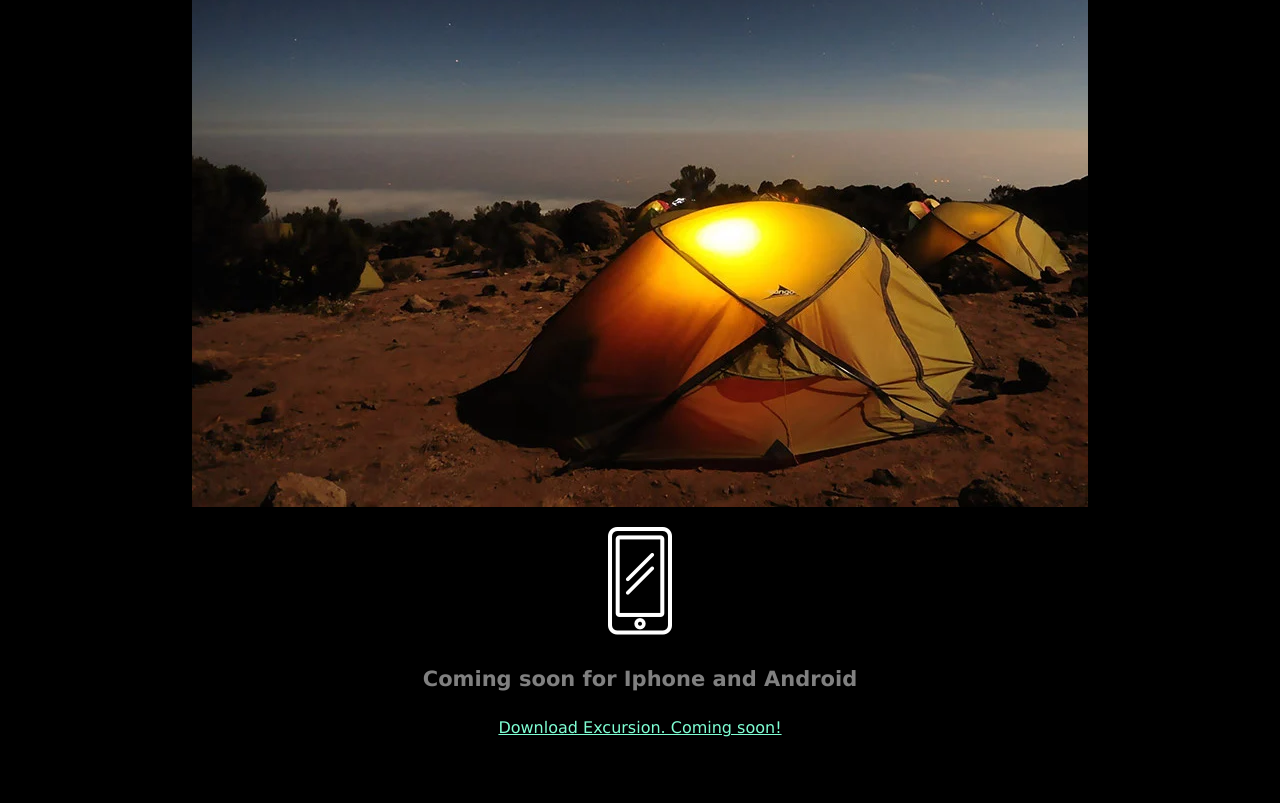
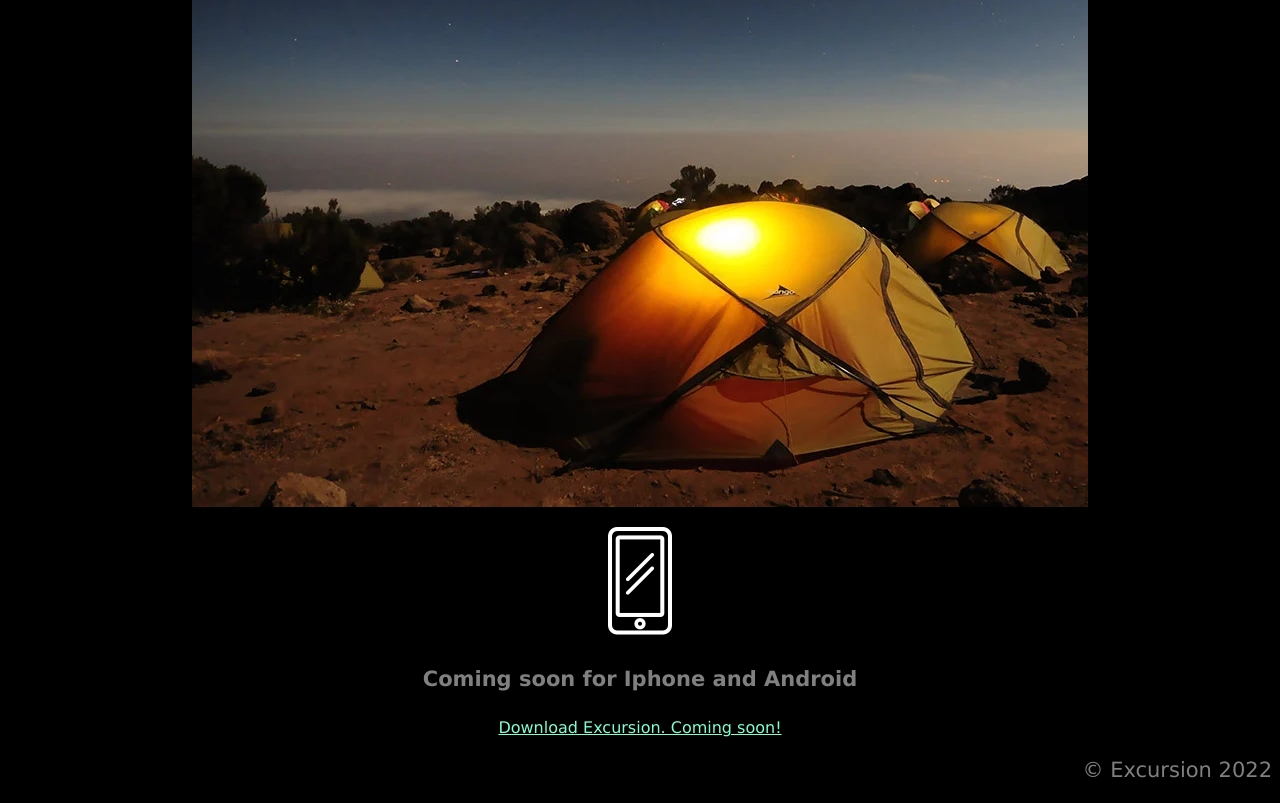
Before and after one commit to emilianohdez/excursion, a plain HTML site: page index.html in a window 1280 px wide. Shown: the part 505-1308 px from the top of the page. Before the commit the page ends 1258 px from the top, so only its background shows below. Drawn offline with Linux system fonts and the light colour scheme.

Commit message:
footer text added

```diff
--- a/index.html
+++ b/index.html
@@ -19,5 +19,6 @@
         <p><img src="resources/images/phone.webp" alt="phone icon"></p>
         <h4 class="header--subheader">Coming soon for Iphone and Android</h4>
         <p><a class="link--cta" href="#">Download Excursion. Coming soon!</a></p>
+        <p class="footer--copyright">© Excursion 2022</p>
     </body>
 </html>
--- a/resources/css/style.css
+++ b/resources/css/style.css
@@ -24,3 +24,10 @@ body {
     color: aquamarine;
     font-size: 16px;
 }
+
+/* FOOTER */
+.footer--copyright {
+    color: grey;
+    font-size: 21px;
+    text-align: right;
+}
```
